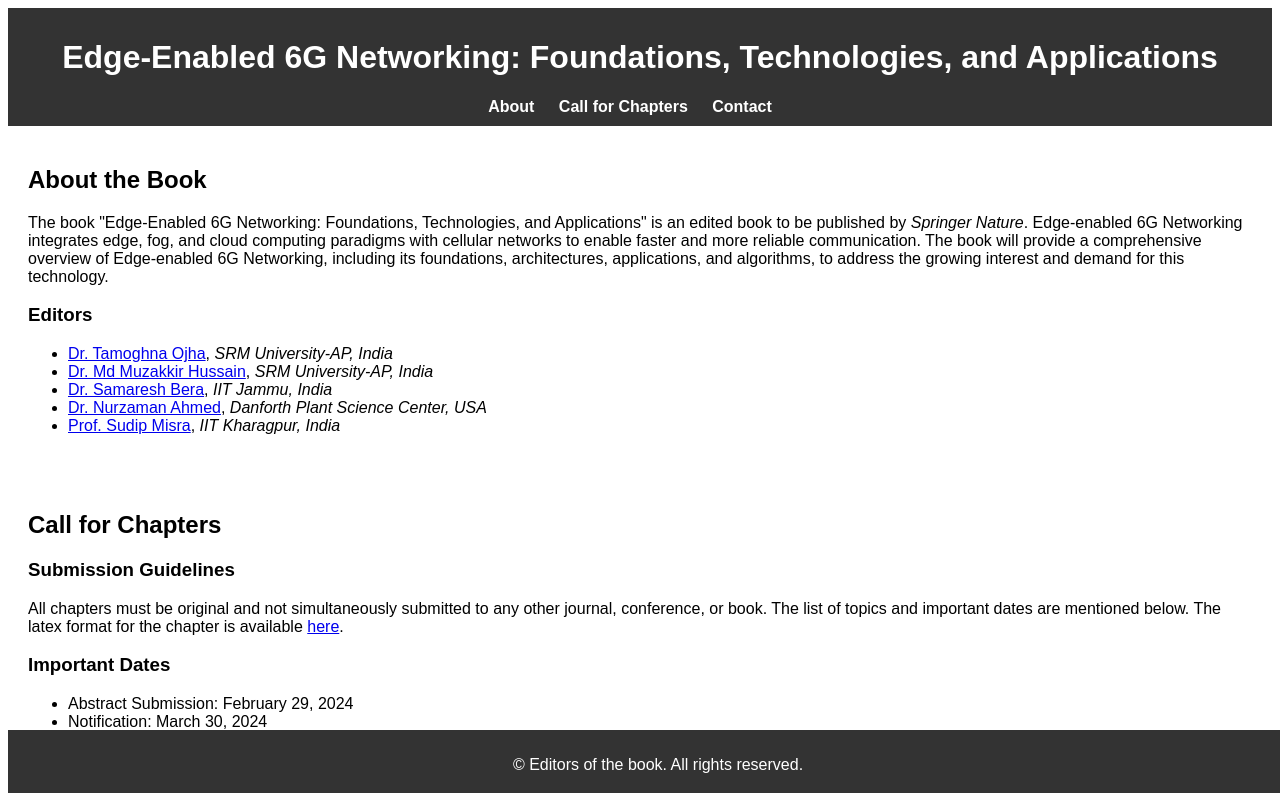
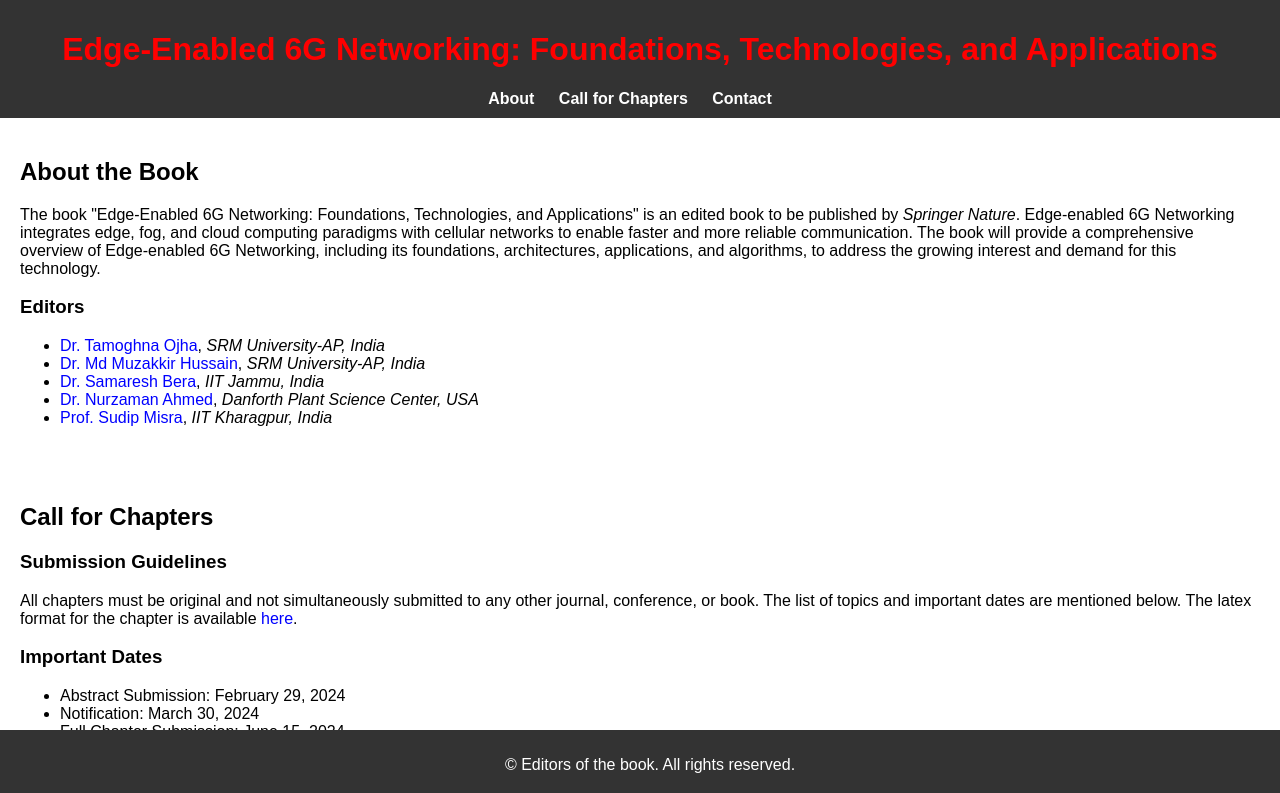
Before and after one commit to edge6gbook/edge6gbook.github.io, a plain HTML site: page index.html in a window 1280 px wide. Shown: the top 793 px of the page. Drawn offline with Linux system fonts and the light colour scheme.

Commit message:
Update styles.css

```diff
--- a/styles.css
+++ b/styles.css
@@ -1,7 +1,10 @@
 body {
     font-family: Arial, sans-serif;
-    margin: 10 10;
+	max-width: 100%;
+	alignment: center;
+    margin: 0 auto;
     padding: 0;
+	padding-bottom: 60px; /* Adjust this value based on your footer height */
 }
 
 header {
@@ -38,6 +41,16 @@ section {
     display: block;
     margin: 0 auto;
 }
+
+.red-text {
+    color: red;
+}
+
+a {
+    color: blue;
+    text-decoration: none;
+}
+
 footer {
     background-color: #333;
     color: #fff;
```
